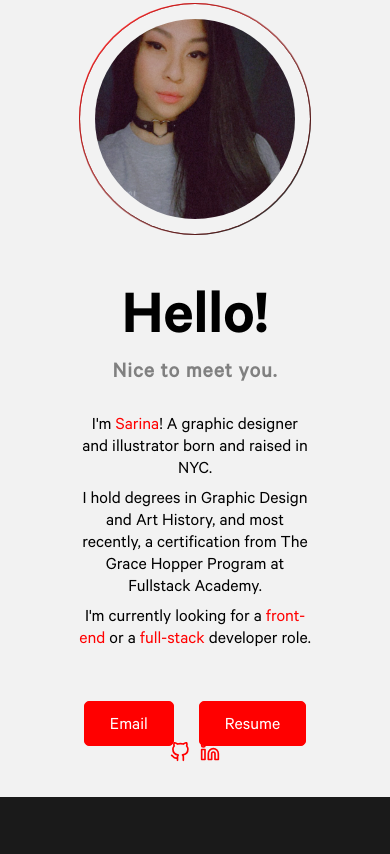
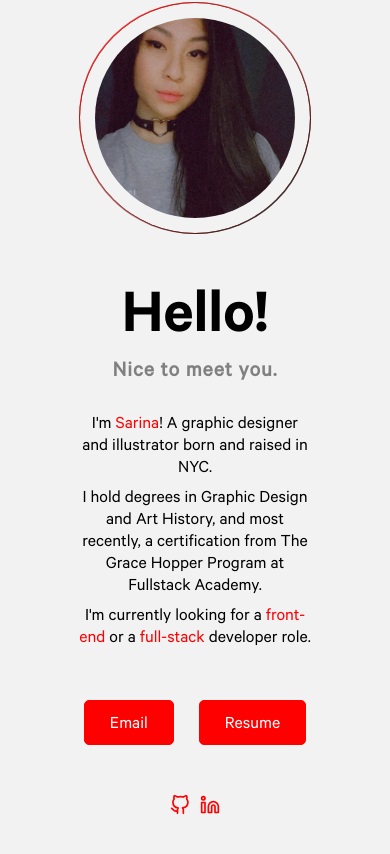
Before and after one commit to s-arina/s-arina.github.io, a React (Create React App) app: page / in a window 390 px wide. Shown: the part 4494-5348 px from the top of the page. Before the commit the page ends 5291 px from the top, so only its background shows below. Built offline with nearby package versions, Linux system fonts and the light colour scheme.

Commit message:
mobile debugging nav

```diff
--- a/src/Nav.js
+++ b/src/Nav.js
@@ -51,14 +51,12 @@
       document.removeEventListener('scroll', navScroll);
       content.style.filter = 'blur(4px)';
       content.style.overflow = 'hidden';
-      content.style.position = 'fixed';
       document.body.style.overflow = 'hidden';
       document.body.style.padding = '0 5px 0 0';
     } else {
       document.addEventListener('scroll', navScroll);
       content.style.filter = 'none';
       content.style.overflow = 'visible';
-      content.style.position = 'relative';
       document.body.style.overflow = 'visible';
       document.body.style.padding = '0';
     }
--- a/src/css/Contact.css
+++ b/src/css/Contact.css
@@ -86,20 +86,6 @@
   border: 1px solid red;
 }
 
-.contact-footer {
-  -webkit-box-pack: center;
-      -ms-flex-pack: center;
-          justify-content: center;
-  -webkit-box-align: center;
-      -ms-flex-align: center;
-          align-items: center;
-  margin: 0 auto;
-  margin-top: 3rem;
-  text-align: center;
-  gap: 1rem;
-  display: none;
-}
-
 .circle {
   display: -webkit-box;
   display: -ms-flexbox;
@@ -140,6 +126,20 @@
   }
 }
 
+.contact-footer {
+  -webkit-box-pack: center;
+      -ms-flex-pack: center;
+          justify-content: center;
+  -webkit-box-align: center;
+      -ms-flex-align: center;
+          align-items: center;
+  margin: 0 auto;
+  margin-top: 3rem;
+  text-align: center;
+  gap: 1rem;
+  display: none;
+}
+
 @media screen and (max-width: 770px) {
   #contact {
     padding: 5rem;
@@ -151,8 +151,13 @@
     display: -webkit-box;
     display: -ms-flexbox;
     display: flex;
-    position: absolute;
-    bottom: 3rem;
+    -webkit-box-pack: center;
+        -ms-flex-pack: center;
+            justify-content: center;
+    -webkit-box-align: center;
+        -ms-flex-align: center;
+            align-items: center;
+    padding: 2rem;
   }
 }
 /*# sourceMappingURL=Contact.css.map */
--- a/src/css/Contact.scss
+++ b/src/css/Contact.scss
@@ -69,17 +69,6 @@
   }
 }
 
-// =============================== FOOTER
-
-.contact-footer {
-  justify-content: center;
-  align-items: center;
-  margin: 0 auto;
-  margin-top: 3rem;
-  text-align: center;
-  gap: 1rem;
-  display: none;
-}
 // =============================== CIRCLE
 
 @mixin border-gradient($from, $to, $weight: 0) {
@@ -119,6 +108,18 @@
   }
 }
 
+// =============================== FOOTER
+
+.contact-footer {
+  justify-content: center;
+  align-items: center;
+  margin: 0 auto;
+  margin-top: 3rem;
+  text-align: center;
+  gap: 1rem;
+  display: none;
+}
+
 // =============================== MEDIA QUERY
 
 @media screen and (max-width: 770px) {
@@ -129,8 +130,9 @@
     }
     .contact-footer {
       display: flex;
-      position: absolute;
-      bottom: 3rem;
+      justify-content: center;
+      align-items: center;
+      padding: 2rem;
     }
   }
 }
--- a/src/css/index.css
+++ b/src/css/index.css
@@ -36,6 +36,10 @@
   font-family: source-code-pro, Menlo, Monaco, Consolas, 'Courier New', monospace;
 }
 
+.content {
+  position: relative;
+}
+
 a {
   cursor: pointer;
 }
--- a/src/css/index.scss
+++ b/src/css/index.scss
@@ -37,6 +37,10 @@
     monospace;
 }
 
+.content {
+  position: relative;
+}
+
 // ================== LINK & SCROLLBAR
 
 a {
```
Also changed, not shown: 2 other files (tests, documents, lock files or other folders).
